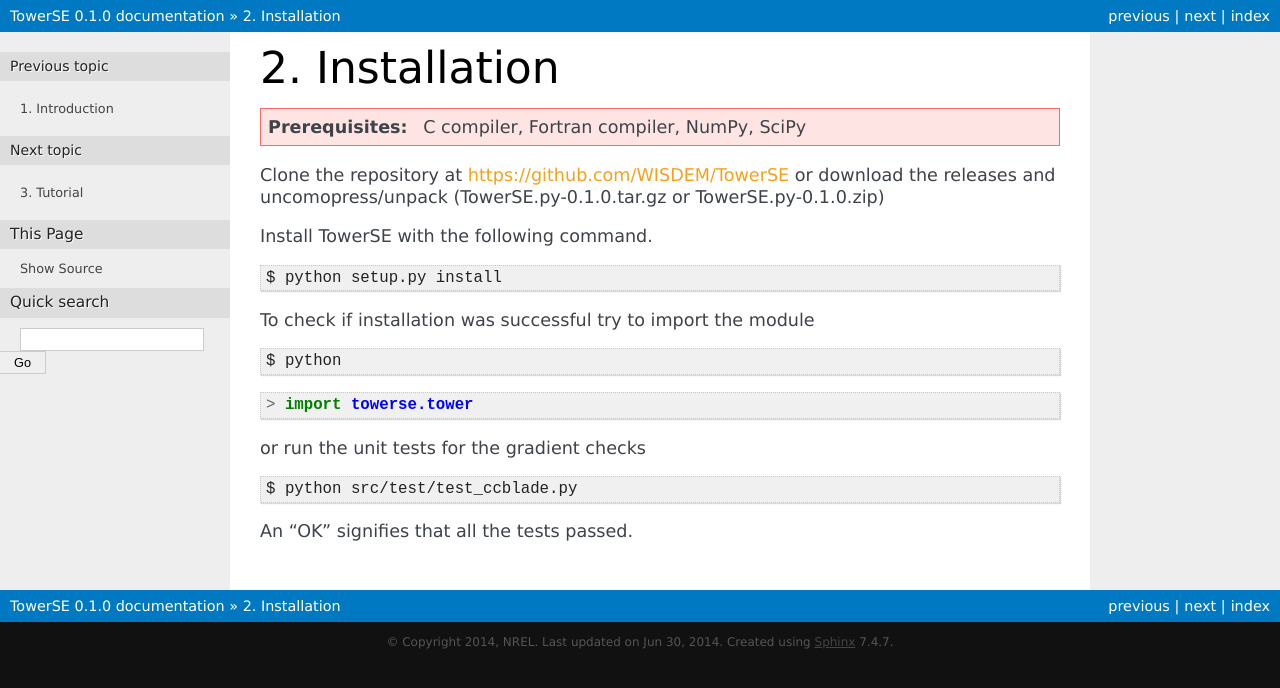
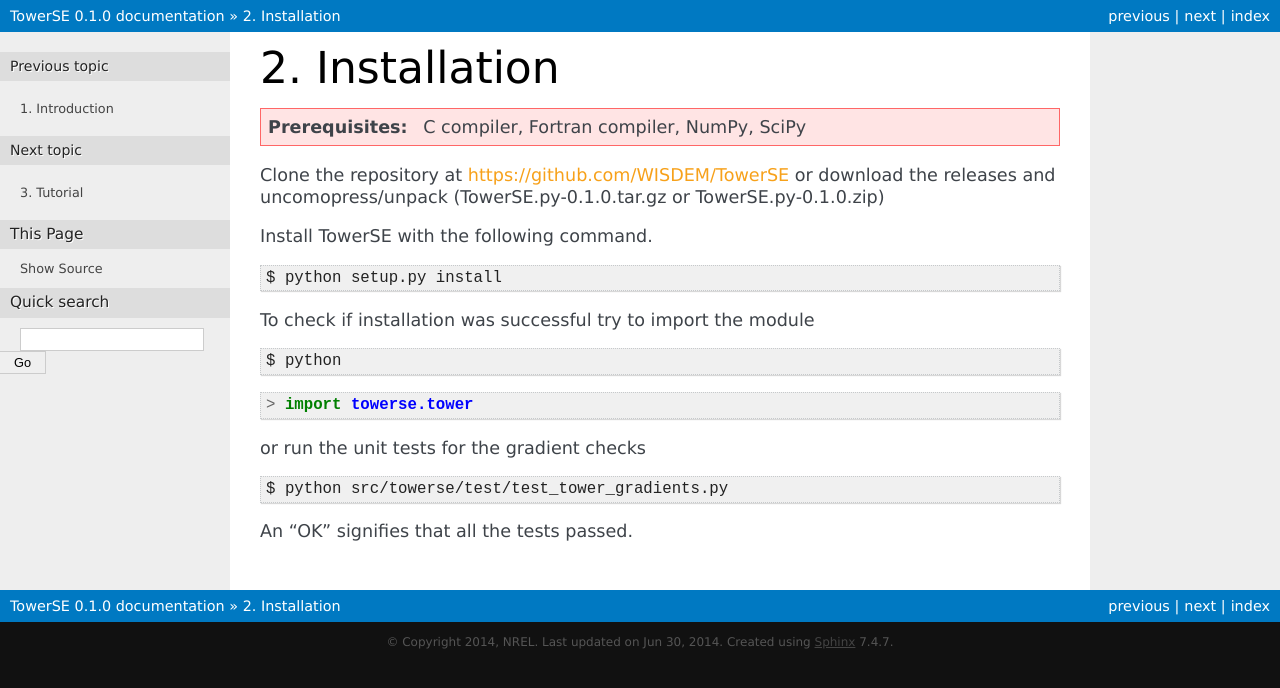
Before and after one commit to WISDEM/TowerSE, a Sphinx documentation site: the page built from docs/installation.rst, in a window 1280 px wide. Shown: the top 688 px of the page. Built offline with Sphinx 7.4.7, drawn with Linux system fonts in a browser that asks for light colours.

Commit message:
minor doc update

```diff
--- a/docs/installation.rst
+++ b/docs/installation.rst
@@ -29,7 +29,7 @@
 
 .. code-block:: bash
 
-   $ python src/test/test_ccblade.py
+   $ python src/towerse/test/test_tower_gradients.py
 
 An "OK" signifies that all the tests passed.
 
```
